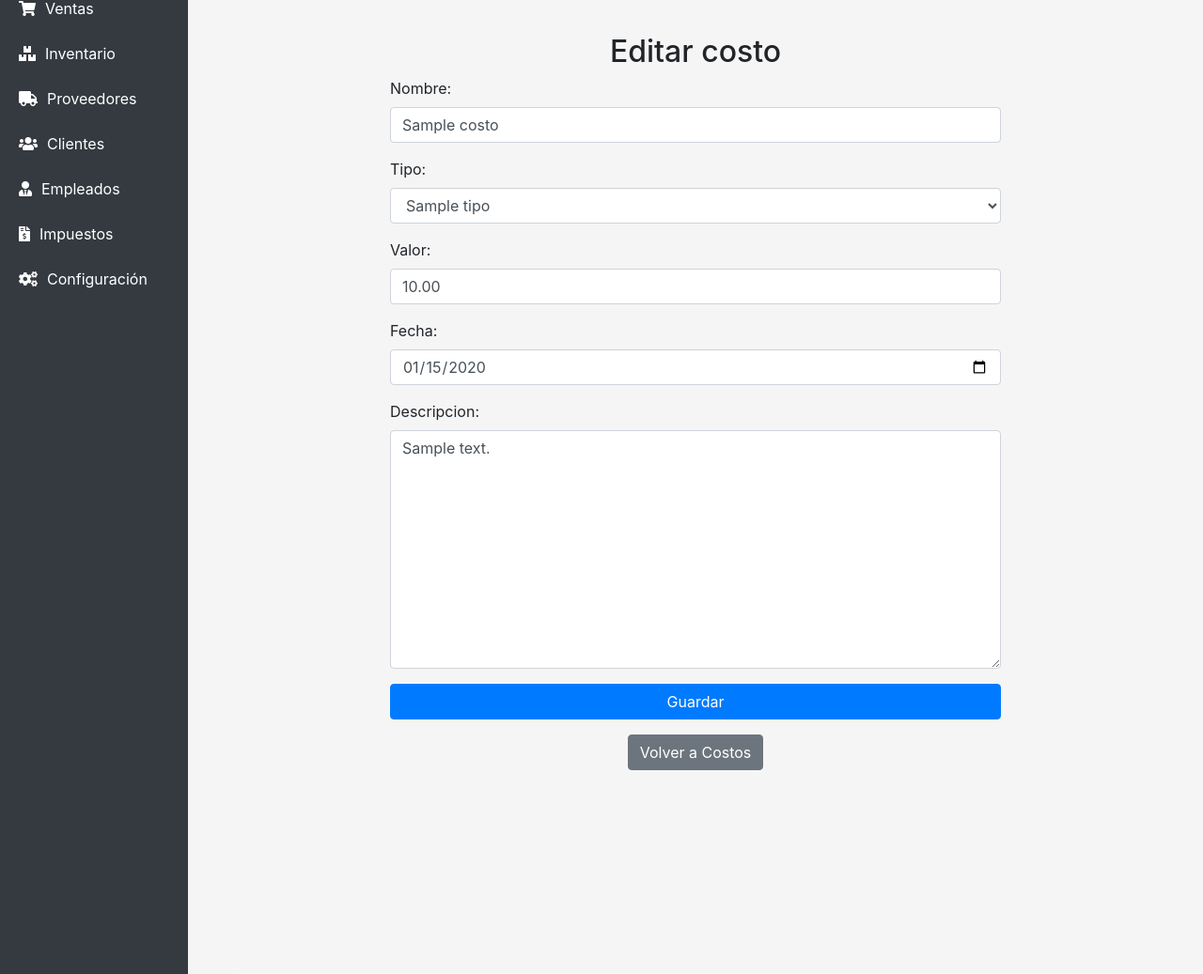
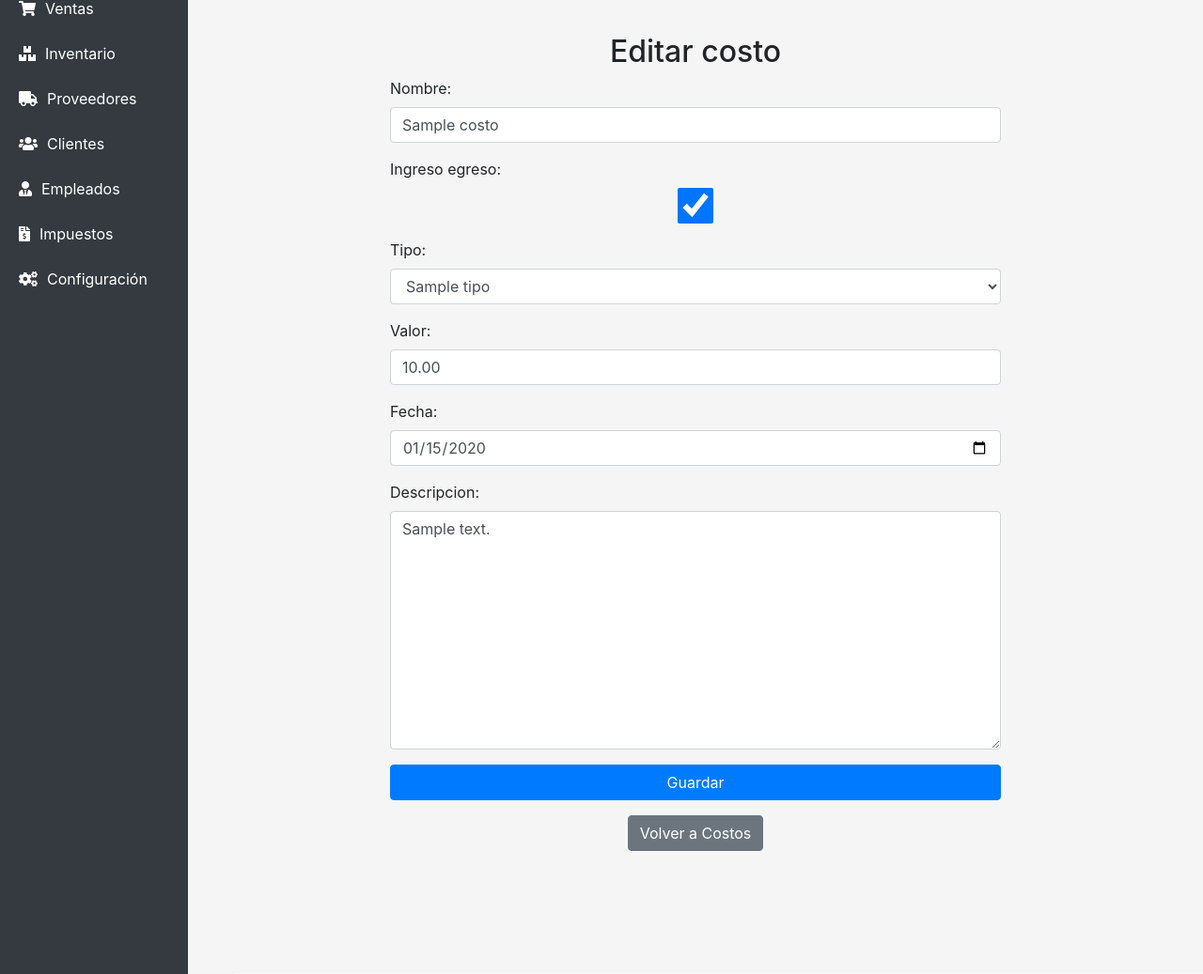
Before and after one commit to alde326/FerreCloud, a Django app: page /configuracion/editar/1/ in a window 1280 px wide. Shown: the part 113-1150 px from the top of the page at 94% size. Run offline with Django 5.2, Linux system fonts and the light colour scheme; tables that the repository leaves empty hold one stand-in row (values such as "Sample post"); some libraries are stand-ins or nearby versions.

Commit message:
add ingresos y egresos field

```diff
--- a/Configuracion/forms.py
+++ b/Configuracion/forms.py
@@ -9,7 +9,7 @@ class CostosForm(forms.ModelForm):
 
     class Meta:
         model = Costos
-        fields = ['nombre', 'valor', 'tipo', 'fecha', 'descripcion', 'eliminado']  # Campos del formulario
+        fields = ['nombre', 'ingreso_egreso','valor', 'tipo', 'fecha', 'descripcion', 'eliminado']  # Campos del formulario
 
 
 class TipoForm(forms.ModelForm):
--- a/Configuracion/models.py
+++ b/Configuracion/models.py
@@ -11,6 +11,7 @@ class Tipos(models.Model):
 
 class Costos(models.Model):
     nombre = models.CharField(max_length=255)
+    ingreso_egreso = models.BooleanField(default=False)
     tipo = models.ForeignKey(Tipos, on_delete=models.CASCADE, default=1)  # Llave foránea a Tipos
     valor = models.DecimalField(max_digits=10, decimal_places=2)
     fecha = models.DateField()
--- a/Configuracion/templates/editCosto.html
+++ b/Configuracion/templates/editCosto.html
@@ -18,6 +18,13 @@ Editar costo
                         {{ form.nombre|add_class:"form-control" }}
                         <div class="invalid-feedback">
                             Por favor, ingresa el nombre.
+                        </div>
+                    </div>
+                    <div class="form-group">
+                        {{ form.ingreso_egreso.label_tag }}
+                        {{ form.ingreso_egreso|add_class:"form-control" }}
+                        <div class="invalid-feedback">
+                            Por favor, ingresa si es ingreso o egreso.
                         </div>
                     </div>
                     <div class="form-group">
--- a/Configuracion/templates/indexCostos.html
+++ b/Configuracion/templates/indexCostos.html
@@ -1,7 +1,7 @@
 {% extends 'base.html' %}
 
 {% block title %}
-    Configuración
+    Ingresos y egresos
 {% endblock %}
 
 {% block content %}
@@ -64,6 +64,7 @@
                 <tr>
                     <th>ID</th>
                     <th>Nombre</th>
+                    <th>Ingreso/Egreso</th>
                     <th>Tipo</th>
                     <th>Valor</th>
                     <th>Fecha</th>
@@ -77,6 +78,7 @@
                 <tr>
                     <td>{{ costo.id }}</td>
                     <td>{{ costo.nombre }}</td>
+                    <td>{{ costo.ingreso_egreso }}</td>
                     <td>{{ costo.tipo }}</td>
                     <td>{{ costo.valor }}</td>
                     <td>{{ costo.fecha }}</td>
--- a/Ventas/views.py
+++ b/Ventas/views.py
@@ -13,7 +13,7 @@ from xhtml2pdf import pisa
 import json
 
 #Modelos
-from Configuracion.models import Parametros
+from Configuracion.models import Parametros, Costos
 from .models import Factura, DetalleFactura
 from Inventario.models import Producto
 from Clientes.models import Cliente
```
Also changed, not shown: Configuracion/templates/crearCosto.html (+7 -0 lines), Configuracion/migrations/0007_costos_ingreso_egreso.py (added), Configuracion/migrations/0008_alter_costos_ingreso_egreso.py (added).
